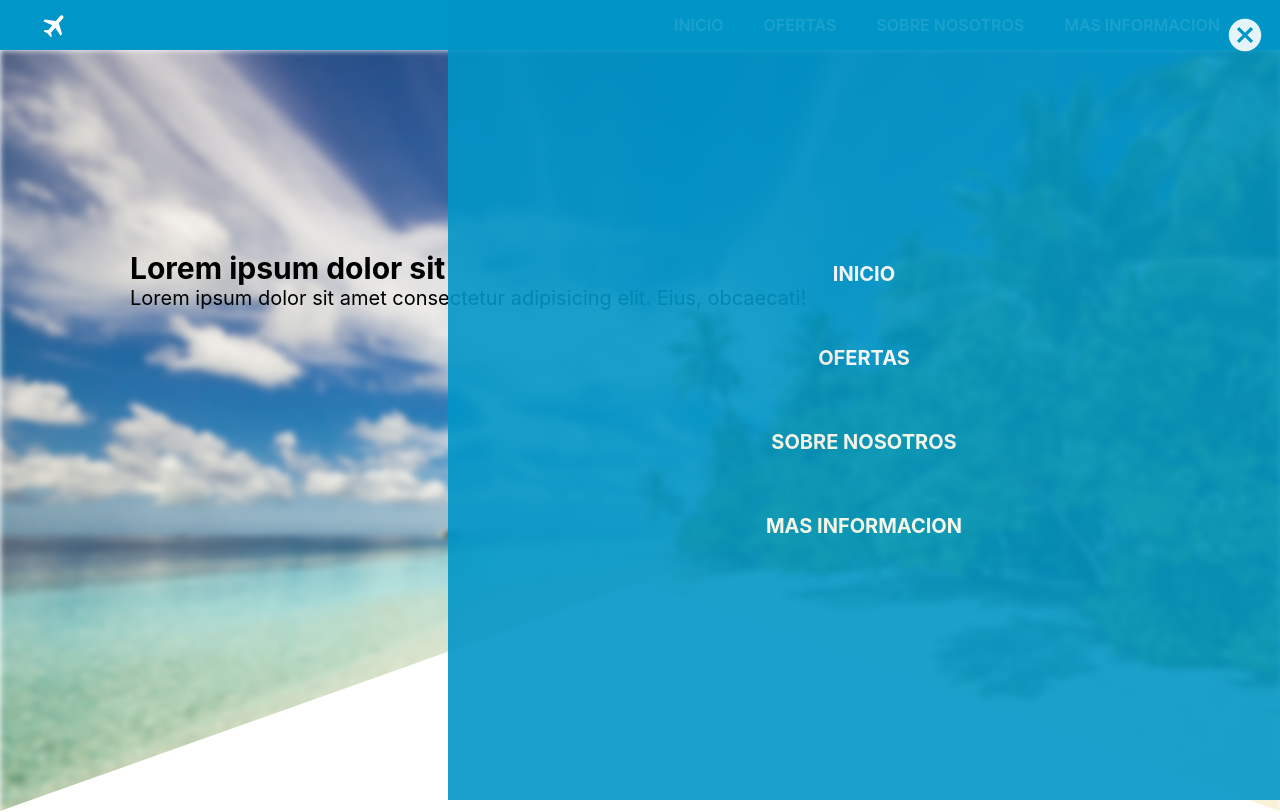
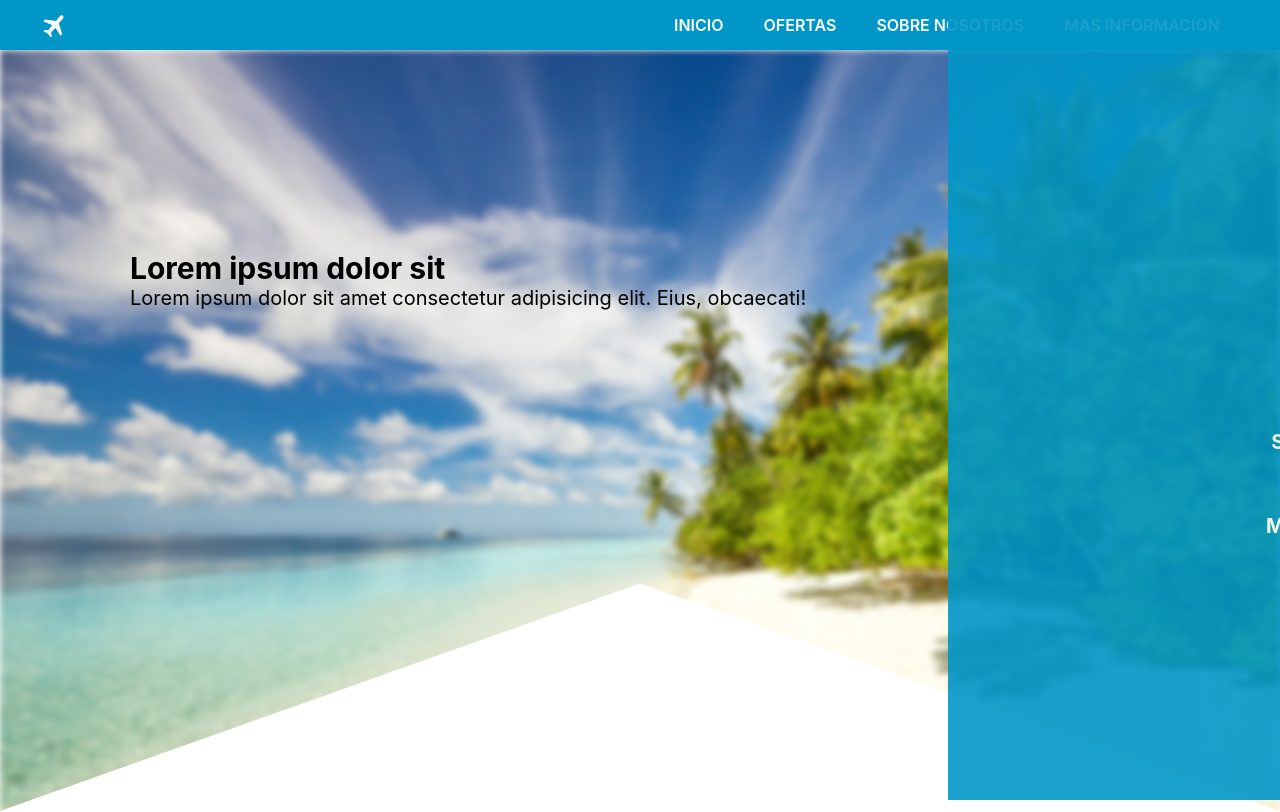
Before and after one commit to carl115/travelPage, a React (Create React App) app: page / in a window 1280 px wide. Shown: the top 812 px of the page. Built offline with nearby package versions, Linux system fonts and the light colour scheme.

Commit message:
Correccion header menu desplegable

```diff
--- a/src/components/header.js
+++ b/src/components/header.js
@@ -30,8 +30,8 @@ function Header() {
             }>
                 <ion-icon name="menu"></ion-icon>
             </button>
-            <div className="menu-desplegable activo">
-                <button className="btn-cerrar btn-activo" id="btn-cerrar" onClick={
+            <div className="menu-desplegable">
+                <button className="btn-cerrar" id="btn-cerrar" onClick={
                     () => {
                         document.querySelector('.menu-desplegable').classList.toggle('activo')
                         document.querySelector('.btn-cerrar').classList.toggle('btn-activo')
```
